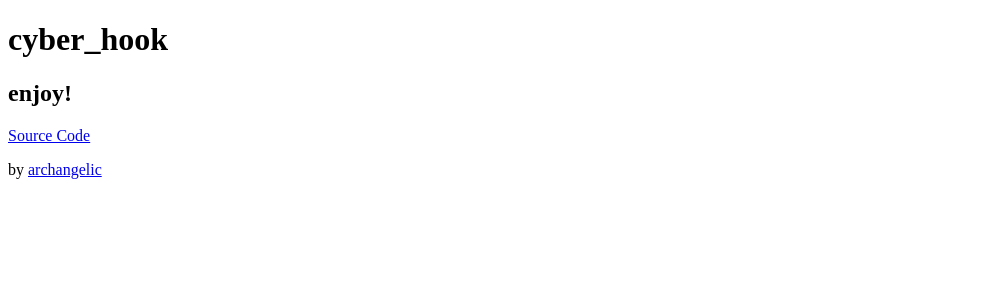
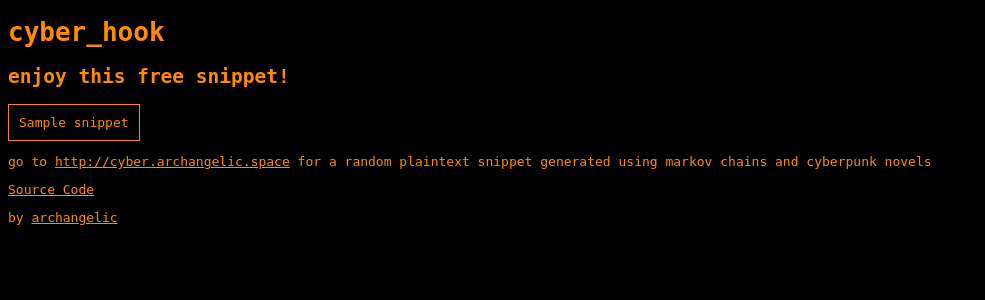
Before and after one commit to archangelic/cyber_hook, a Flask app: template templates/about.html in a window 1280 px wide. Shown: the top 300 px of the page, without its empty margins (0-985 px from the left). Run offline with Flask 2, Linux system fonts and the light colour scheme; the template is opened without the code that fills it: most values are stand-ins (such as "Sample title", 1, 10 or a date in 2020).

Commit message:
change page layout

```diff
--- a/templates/about.html
+++ b/templates/about.html
@@ -3,13 +3,37 @@
 <html lang="en">
 <head>
   <meta charset="utf-8">
-
   <title>cyber_hook</title>
+<style>
+body {
+    color: DarkOrange;
+    background: black;
+    font-family: monospace;
+}
+a:link {
+    color: DarkOrange;
+}
+a:visited {
+    color: DarkOrange;
+}
+a:hover {
+    color: Orange;
+}
+.boxed {
+    border: 1px solid;
+    display: inline-block;
+    padding: 10px;
+}
+</style>
 </head>
 
 <body>
     <h1>cyber_hook</h1>
-    <h2>enjoy!</h2>
+    <h2>enjoy this free snippet!</h2>
+    <div class="boxed">
+        {{ snippet }}
+    </div>
+    <p> go to <a href="http://cyber.archangelic.space">http://cyber.archangelic.space</a> for a random plaintext snippet generated using markov chains and cyberpunk novels</p>
     <p><a href="https://github.com/archangelic/cyber_hook">Source Code</a></p>
     <p>by <a href="https://cybre.space/@archangelic">archangelic</a></p>
 </body>
```
Also changed, not shown: cyber.py (+6 -4 lines).
